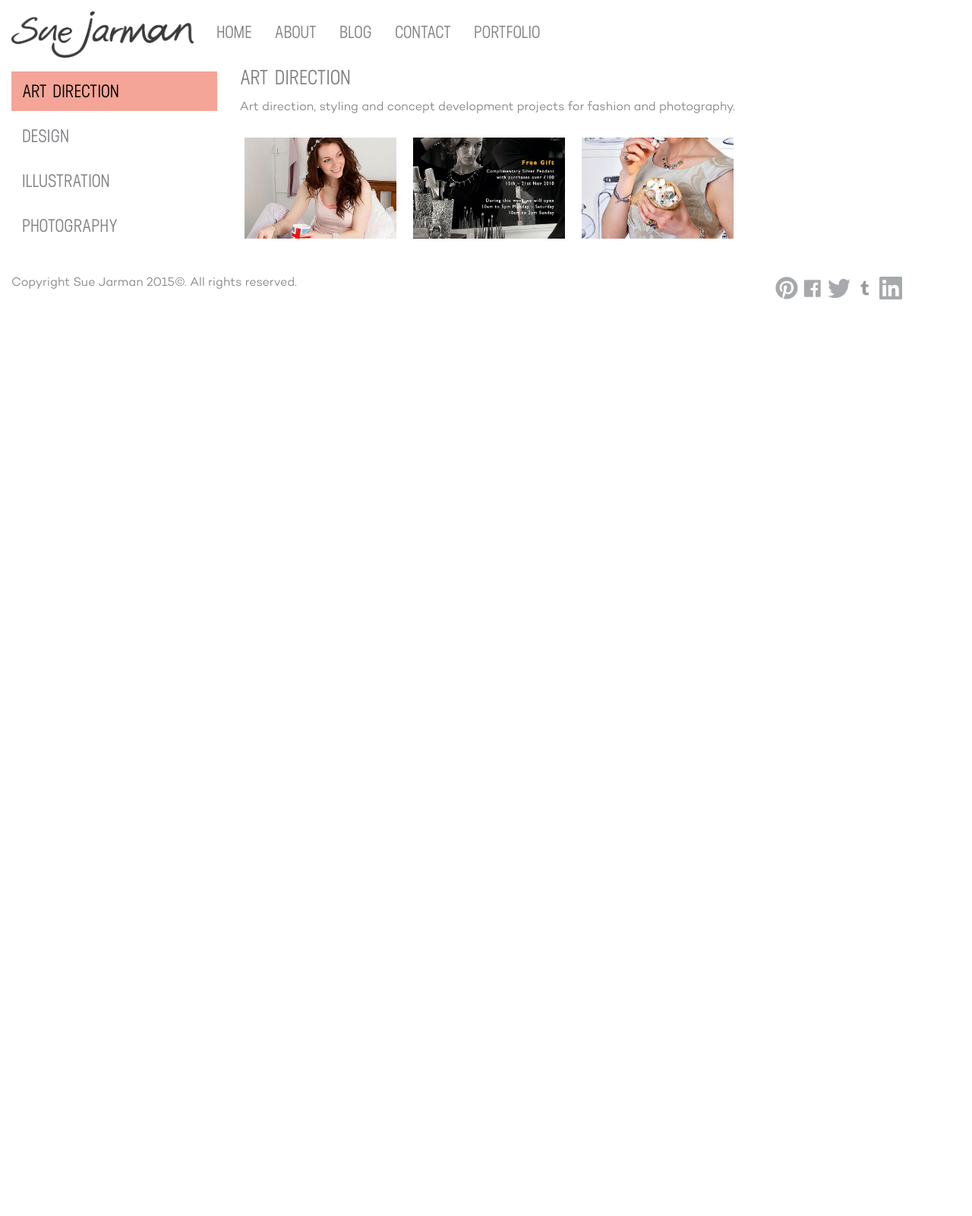
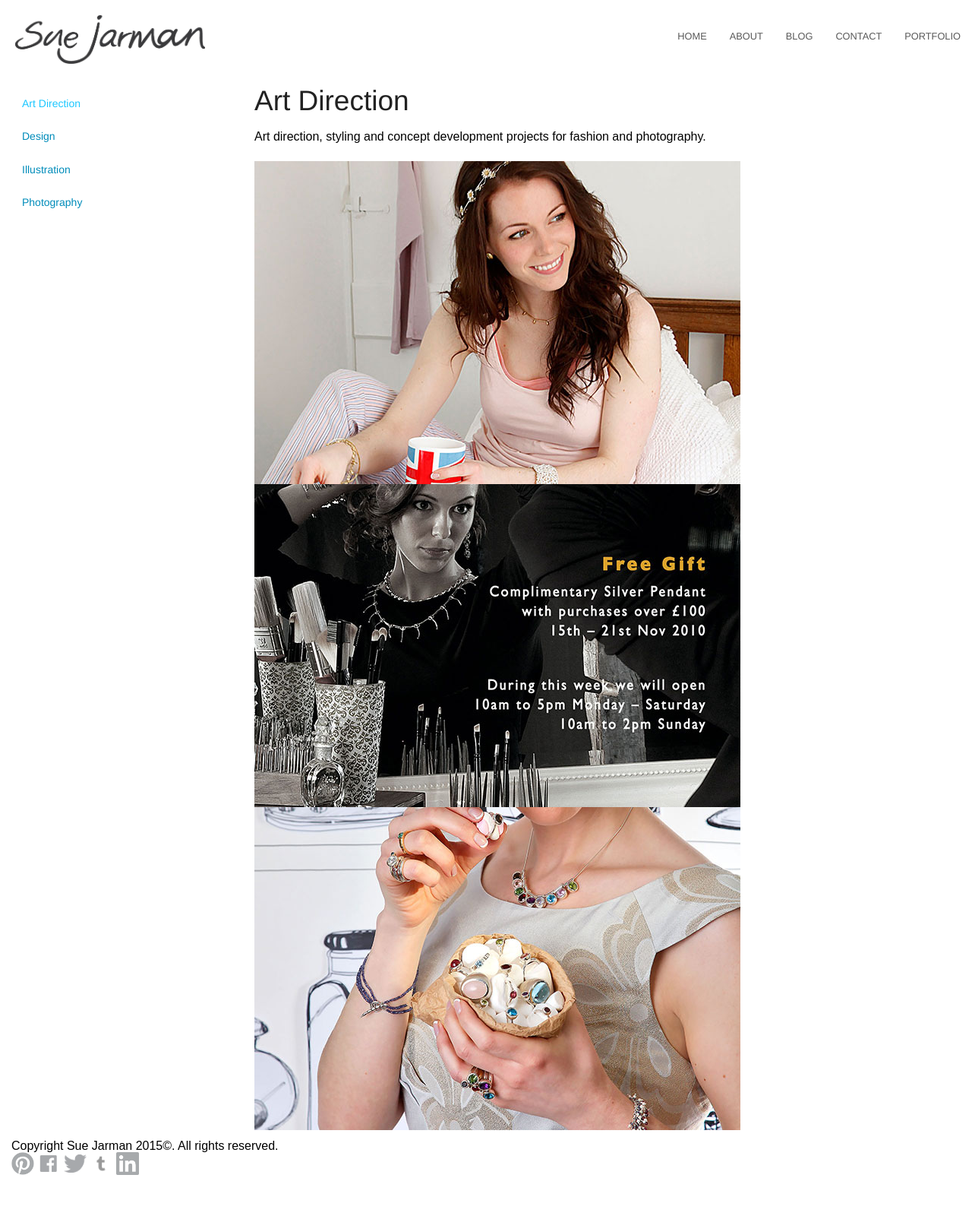
Before and after one commit to dave-dgray/dave-dgray.github.io, a Jekyll site: the page built from _galleries/art-direction.md, in a window 1280 px wide. Shown: the whole page at 76% size. Built offline with Jekyll 4.4.1, drawn with Linux system fonts in a browser that asks for light colours; some web fonts are replaced; before the commit the page ends 900 px from its top, so only the background shows below that.

Commit message:
Start rebuilding site using styling from Pete's site

```diff
--- a/_includes/footer.html
+++ b/_includes/footer.html
@@ -4,10 +4,10 @@
   </div>
 
   <div class="pull-right">
-    <a href="https://www.pinterest.com/sue_jarman/sue-jarman-illustration/"><img src="/imgs/pinterest_logo.png" class="social-icon"/></a>
-    <a href="https://www.facebook.com/pages/Sue-Jarman-Design/315886465090294"><img src="/imgs/facebook logo-01.png" class="social-icon"/></a>
-    <a href="https://twitter.com/sue_jarman"><img src="/imgs/Twitter_logo_blue.png" class="social-icon"/></a>
-    <a href="http://suejarman.tumblr.com"><img src="/imgs/tumblr_logo_gray_512.png" class="social-icon"/></a>
-    <a href="http://uk.linkedin.com/pub/sue-jarman/1a/502/437"><img src="/imgs/LinkedIn.eps.png" class="social-icon"/></a>
+    <a href="https://www.pinterest.com/sue_jarman/sue-jarman-illustration/"><img src="/imgs/logos/pinterest_logo.png" class="social-icon"/></a>
+    <a href="https://www.facebook.com/pages/Sue-Jarman-Design/315886465090294"><img src="/imgs/logos/facebook logo-01.png" class="social-icon"/></a>
+    <a href="https://twitter.com/sue_jarman"><img src="/imgs/logos/Twitter_logo_blue.png" class="social-icon"/></a>
+    <a href="http://suejarman.tumblr.com"><img src="/imgs/logos/tumblr_logo_gray_512.png" class="social-icon"/></a>
+    <a href="http://uk.linkedin.com/pub/sue-jarman/1a/502/437"><img src="/imgs/logos/LinkedIn.eps.png" class="social-icon"/></a>
   </div>
 </div>
--- a/_includes/header.html
+++ b/_includes/header.html
@@ -1,28 +1,25 @@
-<nav class="top-bar" data-topbar>
-  <ul class="title-area">
-    <li class="name visible-for-small-only">
-      <a href="{{ site.baseurl }}/"><img src="/imgs/sJ Logo 90per black.png" id="sjlogo-small"/></a>
-    </li>
-    <li class="name visible-for-medium-up">
-      <a href="{{ site.baseurl }}/"><img src="/imgs/sJ Logo 90per black.png" id="sjlogo"/></a>
-    </li>
-    <li class="toggle-topbar"><a href="#"><span>Menu</span></a></li>
-  </ul>
+<div class="sticky">
 
-  <section class="top-bar-section">
-    <ul class="left">
-      <li><a href="{{ site.baseurl }}/">Home</a></li>
-      {% for page in site.pages %}
-        {% if page.title %}
-          <li>
-          {% if page.title == 'Blog' %}
-            <a href="{{ site.posts.first.url | prepend: site.baseurl }}">{{ page.title }}</a>
-          {% else %}
-            <a href="{{ page.url | prepend: site.baseurl }}">{{ page.title }}</a>
-          {% endif %}
-          </li>
-        {% endif %}
-      {% endfor %}
-    </ul>
-  </section>
-</nav>
+  <nav class="top-bar" data-topbar role="navigation">
+
+    <div class="small-8 medium-5 columns border-all-sides">
+      <a href="{{ site.baseurl }}/"><img src="/imgs/logos/sJ Logo 90per black.png" class="logo-header"></a>
+    </div>
+
+    <div class="toggle-topbar">
+      <a href="#"><span>Menu</span></a>
+    </div>
+
+    <div class="top-bar-section">
+      <ul class="right">
+        <li><a href="{{ site.baseurl }}">HOME</a></li>
+        <li><a href="{{ site.baseurl }}/about">ABOUT</a></li>
+        <li><a href="{{ site.posts.first.url | prepend: site.baseurl }}">BLOG</a></li>
+        <li><a href="{{ site.baseurl }}/contact">CONTACT</a></li>
+        <li><a href="{{ site.baseurl }}/portfolio">PORTFOLIO</a></li>
+      </ul>
+    </div>
+
+  </nav>
+
+</div>
--- a/css/app.css
+++ b/css/app.css
@@ -1,177 +1,14 @@
-/* load fonts */
-.Campton-Light {
-	font-family: Campton-Light;
-	font-weight: normal;
-	font-style: normal;
-}
-
-@font-face {
-  font-family: 'NeusaMedium';
-  src: url('../fonts/The Northern Block Ltd - Neusa-Medium.otf');
-}
-
-/* whole page defaults */
-body {
-  font-family: Campton-Light;
-  color: rgb(128, 130, 133);
-  background-color: white;
-  max-width: 94%;
-}
-
-/* menu item defaults */
-h1, h2, h3, h4, h5, h6 {
-  font-family: 'NeusaMedium';
-  color: rgb(128, 130, 133);
-  text-transform: uppercase;
-  font-size: 1.7em;
-}
-
-/* header area defaults */
-.top-bar,
-.top-bar .title-area,
-.top-bar .name {
-  min-height: 80px;
-  height: 80px;
-  background: #fff;
-}
-
-/* header area - shift logo down & right */
-.top-bar .title-area .name {
-  padding: 15px;
-  margin-left: 0px;
-}
-
-/* mobile MENU defaults */
-.top-bar .toggle-topbar a,
-.top-bar .toggle-topbar.menu-icon a {
-  font-family: 'NeusaMedium';
-  color: rgb(128, 130, 133);
-  text-transform: uppercase;
-  font-size: 1.4em;
-  padding: 0px 15px 0px 0px;
-}
-
-/* mobile MENU - shift down */
-.top-bar .toggle-topbar{
-  top: 20px;
-}
-
-/* top nav defaults */
-.top-bar-section ul li,
-.top-bar-section ul li a,
-.top-bar-section li:not(.has-form) a:not(.button) {
-  font-family: 'NeusaMedium';
-  color: rgb(128, 130, 133);
-  text-transform: uppercase;
-  font-size: 1.2em;
-  background: none;
-}
-
-/* top nav - shift down */
-.top-bar-section ul {
-  margin-top: 20px;
-}
-
-/* top nav - highlight option when selected */
-.top-bar-section li:not(.has-form) a:not(.button):hover {
-  background-color: rgb(245, 165, 151);
-  color: #000;
-}
-
-/* side nav defaults */
-.side-nav li a,
-.side-nav li a:not(.button),
-.side-nav li.active > a:first-child:not(.button) {
-  font-family: 'NeusaMedium';
-  color: rgb(128, 130, 133);
-  text-transform: uppercase;
-  font-size: 1.7em;
-}
-
-/* side nav - highlight option when selected */
-.side-nav li.active > a:first-child:not(.button) {
-  background-color: rgb(245, 165, 151);
-  color: #000;
-}
-
-/* footer area defaults */
-.footer-area {
-  min-height: 100px;
-  margin-top: 20px;
-}
-
 /*
 // ========================================================================
-// HOME PAGE GRID IMAGE HANDLING
+// whole page defaults
 // ========================================================================
 */
 
-/** Cannot make flexi-height images work with columns - this works! **/
-#home-page-images {
-   line-height: 0;
-   -webkit-column-count: 4;
-   -webkit-column-gap:   0px;
-   -moz-column-count:    4;
-   -moz-column-gap:      0px;
-   column-count:         4;
-   column-gap:           0px;
- }
-
-#home-page-images img {
-  margin-left: 10px;
-  width: 100% !important;
-  height: auto !important;
-}
-
-/* highlight currently selected image */
-#home-page-images a:hover img {
-    opacity: 0.6;
-}
-
-@media (max-width: 1000px) {
-  #home-page-images {
-  -moz-column-count:    3;
-  -webkit-column-count: 3;
-  column-count:         3;
-  }
-}
-
-@media (max-width: 800px) {
-  #home-page-images {
-  -moz-column-count:    2;
-  -webkit-column-count: 2;
-  column-count:         2;
-  }
-}
-
-@media (max-width: 400px) {
-  #home-page-images {
-  -moz-column-count:    1;
-  -webkit-column-count: 1;
-  column-count:         1;
-  }
-}
-
-/*
-// ========================================================================
-// ELEMENT SIZING/POSITIONING
-// ========================================================================
-*/
-
-img {
-  max-width: 100%;
-  margin-bottom: 10px;
-  height: auto !important;
-}
-
-.pull-left {
-  display: inline-block;
-  float: left;
-}
-
-.pull-right {
-  display: inline-block;
-  float: right;
+body {
+  font-family: Avenir, sans-serif;
+  color: black;
+  background-color: white;
+  max-width: auto;
 }
 
 .full-width {
@@ -181,66 +18,351 @@ img {
   max-width: initial;
 }
 
-/*
-// ========================================================================
-// LOGO'S
-// ========================================================================
-*/
-
-img#sjlogo {
-  width: 240px !important;
+.full-height {
+  min-height: 550px;
 }
 
-img#sjlogo-small {
-  width: 210px !important;
+/* top bar defaults */
+.top-bar {
+  height: 90px;
+  color: black;
+  background-color: white;
+  text-transform: uppercase;
 }
 
-img.social-icon {
-  width: 30px !important;
+/* top bar mobile menu - defaults */
+.top-bar .toggle-topbar a {
+  margin-top: 20px;
+  color: rgb(89, 89, 89);
+  background-color: white;
+  text-transform: uppercase;
+  font-size: 1.0em;
 }
 
-img.portfolio-thumb {
-  width: 200px !important;
-  margin: 6px;
+/* top bar logo - positioning */
+.top-bar-logo {
+  top: 10px;
 }
 
-img.portfolio-thumb-mobile {
-  margin: 6px;
+/* top bar nav - positioning */
+.top-bar-section {
+  margin-top: 25px;
+  text-align: center;
+}
+
+/* top bar nav - font size & kerning */
+.top-bar-section ul li > a {
+  font-size: 0.8em;
+  font-weight: 300;
+}
+
+/* top bar nav - colors */
+.top-bar-section li:not(.has-form) a:not(.button) {
+  color: rgb(89, 89, 89);
+  background-color: white;
+}
+
+/* top bar nav - highlight option when selected */
+.top-bar-section li:not(.has-form) a:not(.button):hover {
+  font-weight: bold;
+  color: rgb(89, 89, 89);
+  background-color: white;
+}
+
+/* footer area defaults */
+.footer-area {
+  min-height: 100px;
+  margin-top: 1%;
 }
 
 /*
 // ========================================================================
-// Galleries
+// Generic element styles
 // ========================================================================
 */
 
-/* Shift gallery images down a little from top */
-.visible-img img {
-  padding-top: 2%;
-  height: 95%;
-  }
-
-/* set the caption colour and shift below the image */
-.clearing-caption {
-  background: none;
+.color-black {
   color: black;
-  top: 101%;
 }
 
-/* Ensure caption is still visible */
-.clearing-assembled .clearing-container .visible-img {
-  overflow: visible;
+.color-white {
+  color: white;
 }
 
-/* Set the background color for all galleries */
-.clearing-assembled .clearing-container .visible-img {
-  background-color: WhiteSmoke;
-  }
-.clearing-blackout {
-  background-color: WhiteSmoke;
-  }
+.on-biscuit {
+  background-color: rgb(166, 160, 126);
+}
 
-/* Don't display the carousel in any gallery */
-.clearing-container .carousel {
+.on-light-green {
+  background-color: rgb(116, 137, 81);
+}
+
+.on-dark-grey {
+  background-color: rgb(89, 89, 89);
+}
+
+.on-light-grey {
+  background-color: rgb(160, 151, 146);
+}
+
+.on-dark-green {
+  background-color: rgb(96, 114, 72);
+}
+
+.on-contact {
+  background-color: rgb(121, 120, 116);
+}
+
+.semi-transparent {
+  opacity: 0.9;
+}
+
+.v-align-middle {
+  display: inline-block;
+  vertical-align:middle;
+}
+
+.border-none {
+  padding: 0;
+}
+
+.border-bottom-only {
+  /* top right bottom left */
+  padding: 0 0 20px 0;
+}
+
+.border-top-bottom {
+  /* top right bottom left */
+  padding: 20px 0 20px 0;
+}
+
+.border-top-left {
+  /* top right bottom left */
+  padding: 20px 0 0 20px;
+}
+
+.border-bottom-left {
+  /* top right bottom left */
+  padding: 0 0 20px 20px;
+}
+
+.border-right-only {
+  /* top right bottom left */
+  padding: 0px 20px 0 0;
+}
+
+.border-all-sides {
+  padding: 20px;
+}
+
+.overlay {
+  /* e.g. overlay text on image */
+  position: absolute;
+  top: 0px;
+}
+
+.sticky-column{
+  position: fixed;
+}
+
+/*
+// ========================================================================
+// Specific element styles
+// ========================================================================
+*/
+
+.what-block {
+  text-align: center;
+  /* top right bottom left */
+  margin: 20px 0px 10px 10px;
+  border: 0;
+  padding: 15px;
+  height: 150px;
+  line-height: 150px;
+}
+
+.showcase-block {
+  text-align: center;
+  /* top right bottom left */
+  margin: 10px 0px 20px 10px;
+  border: 0;
+  padding: 15px;
+  height: 150px;
+  line-height: 150px;
+}
+
+.service-caption {
+  text-align: center;
+  margin: 0;
+  border: 0;
+  padding: 15px;
+  height: 150px;
+  line-height: 150px;
+}
+
+.project-caption {
+  text-align: center;
+  margin: 0;
+  border: 0;
+  padding: 0px;
+  height: 150px;
+  line-height: 150px;
   display: none;
 }
+
+.contact-block {
+  margin: 0;
+  border: 0;
+  padding: 15px;
+  height: 150px;
+  line-height: 150px;
+}
+
+.regulated-by-style {
+  text-align: center;
+  position: absolute;
+  left: 95px;
+  font-weight: normal;
+  font-size: 12px;
+}
+
+.design-by-style {
+  text-align: center;
+  position: absolute;
+  top: 9px;
+  font-weight: normal;
+  font-size: 12px;
+}
+
+.border-dynamic {
+  padding: 20px;
+}
+
+#contact-button {
+    -moz-border-radius: 5px;
+    -webkit-border-radius: 5px;
+    border-radius:6px;
+    text-decoration: none;
+    cursor: pointer;
+    border:none;
+}
+
+/*
+// ========================================================================
+// Image and logo sizing
+// ========================================================================
+*/
+
+.logo-header {
+  width: 250px !important;
+}
+
+#logo-index {
+  width: auto;
+}
+
+.member-icon {
+  width: 80px !important;
+}
+
+.social-icon {
+  width: 30px !important;
+}
+
+#map-image {
+  width: 100%;
+}
+
+#map-dupe {
+  height: 100%;
+}
+
+/*
+// ========================================================================
+// Highlight image selection
+// ========================================================================
+*/
+
+#project-page-images a:hover img {
+    opacity: 0.3;
+}
+
+#project-page-images a:hover .project-caption {
+  display: block;
+}
+
+#service-page-images a:hover div {
+    opacity: 0.9;
+}
+
+/*
+// ========================================================================
+// Font sizing
+// ========================================================================
+*/
+
+.font-dynamic {
+  font-size: 1.2em;
+  letter-spacing: 100;
+  line-height: 1.2em;
+}
+
+.font-medium {
+  font-size: 1.0em;
+  letter-spacing: 1.5PX;
+  word-spacing: 3PX;
+}
+
+.font-small {
+  font-size: 0.9em;
+  letter-spacing: 60;
+}
+
+.font-underline {
+  text-decoration: underline;
+}
+
+.font-uppercase {
+  text-transform: uppercase;
+}
+
+/* media queries to resize fonts for small devices */
+@media only screen and (min-width: 1000px) {
+  .font-dynamic { font-size: 1.1em; }
+  #logo-index { height: 70px; }
+}
+
+@media only screen and (max-width: 1000px) {
+  .font-dynamic { font-size: 1.0em; }
+  #logo-index { height: 55px; }
+}
+
+@media only screen and (max-width: 800px) {
+  .font-dynamic { font-size: 0.9em; }
+  #logo-index { height: 40px; }
+}
+
+@media only screen and (max-width: 600px) {
+  .font-dynamic { font-size: 1.1em; }
+  #logo-index { height: 50px; }
+}
+
+@media only screen and (max-width: 400px) {
+  .font-dynamic { font-size: 0.9em; }
+  #logo-index { height: 30px; }
+}
+
+/*
+// ========================================================================
+// Element overrides for mobile
+// ========================================================================
+*/
+
+@media only screen and (max-width: 650px) {
+  /* top right bottom left */
+  .what-block { margin: 0px 0px 20px 0px; }
+  .showcase-block { margin: 0px 0px 20px 0px; }
+  .sticky-column { position: initial; }
+  .top-bar-section { margin-top: 0px; }
+  .border-dynamic { padding-bottom: 0px; }
+}
```
Also changed, not shown: imgs/logos/LinkedIn.eps.png (renamed from imgs/LinkedIn.eps.png), imgs/logos/Twitter_logo_blue.png (renamed from imgs/Twitter_logo_blue.png), imgs/logos/facebook logo-01.png (renamed from imgs/facebook logo-01.png), imgs/logos/pinterest_logo.png (renamed from imgs/pinterest_logo.png), imgs/logos/sJ Logo 90per black.png (renamed from imgs/sJ Logo 90per black.png), imgs/logos/thumb_icon.png (renamed from imgs/thumb_icon.png), imgs/logos/tumblr_logo_gray_512.png (renamed from imgs/tumblr_logo_gray_512.png).
